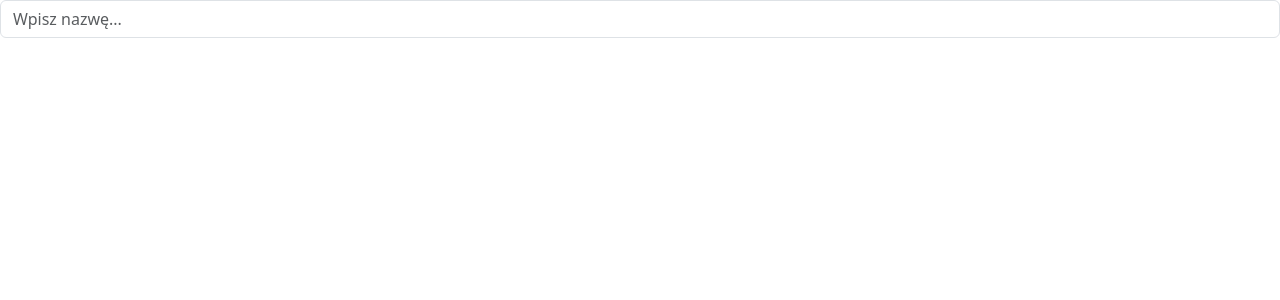
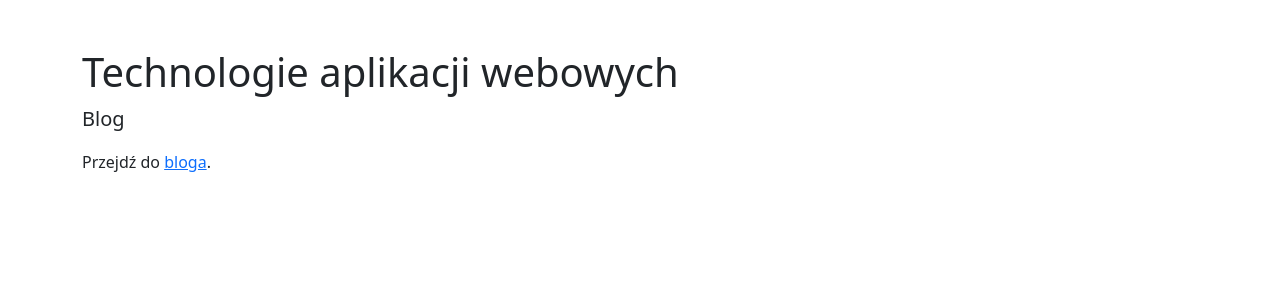
Before and after one commit to pawel-hajdo/TAW-Mean-app, an Angular app in the folder app/: page / in a window 1280 px wide. Shown: the top 300 px of the page. Built offline with nearby package versions, Linux system fonts and the light colour scheme; no server answers.

Commit message:
home page

```diff
--- /dev/null
+++ b/app/src/app/components/home/home.component.html
@@ -0,0 +1,5 @@
+<div class="container">
+  <h1 class="mt-5">Technologie aplikacji webowych</h1>
+  <p class="lead">Blog</p>
+  <p>Przejdź do <a href="#" [routerLink]="['/blog']">bloga</a>.</p>
+</div>
--- a/app/src/app/shared/search-bar/search-bar.component.ts
+++ b/app/src/app/shared/search-bar/search-bar.component.ts
@@ -26,7 +26,7 @@ export class SearchBarComponent implements OnInit{
 
 
   sendFilter() {
-    this.router.navigate(['/'], {queryParams: {name:
+    this.router.navigate(['/blog'], {queryParams: {name:
           this.filterText?.toLowerCase()
       }});
     this.name.emit(this.filterText);
```
Also changed, not shown: app/src/app/app.routes.ts (+6 -1 lines), app/src/app/components/home/home.component.ts (added, +15 -0 lines), app/src/app/components/home/home.component.scss (added), 1 other file (tests, documents, lock files or other folders).
